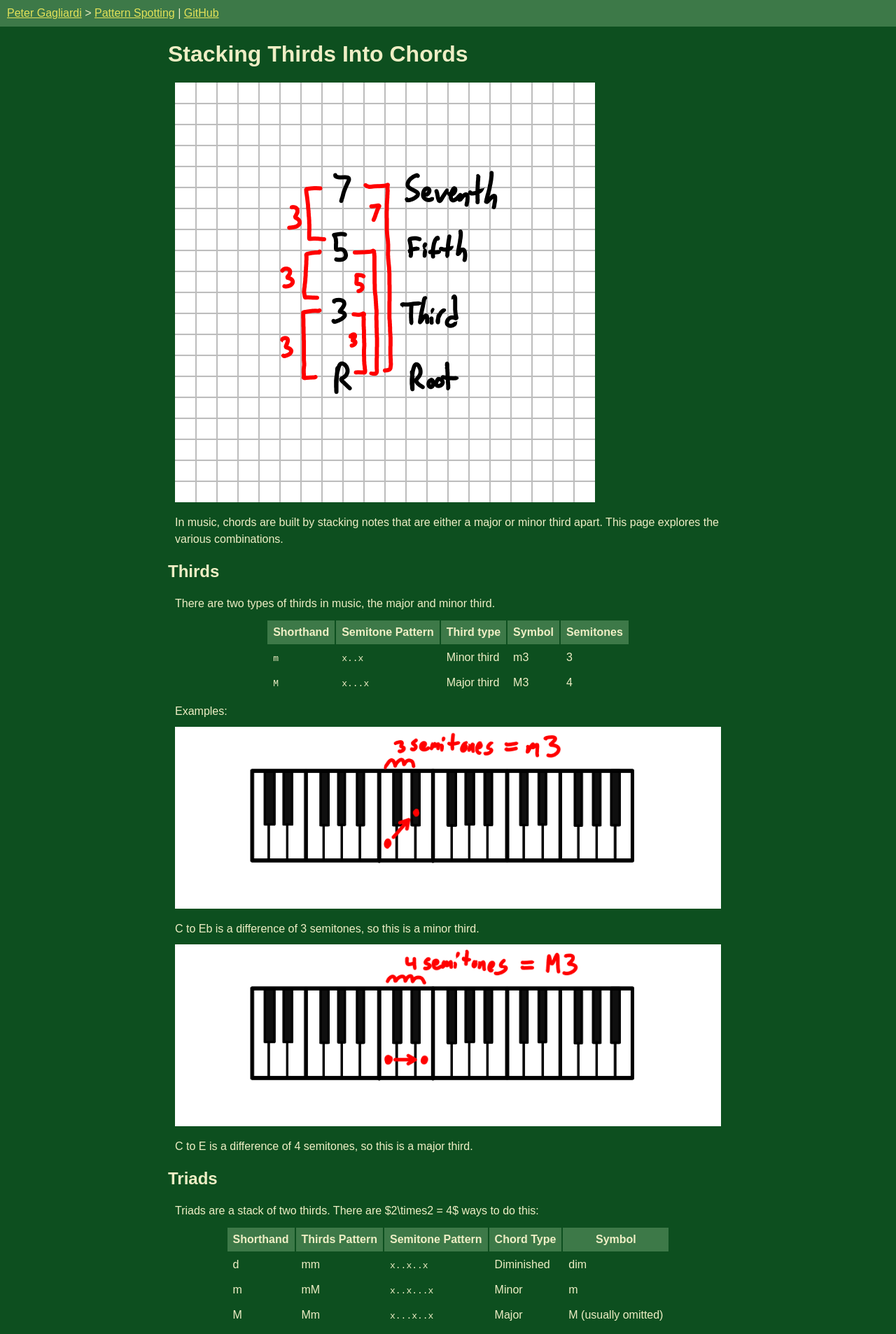
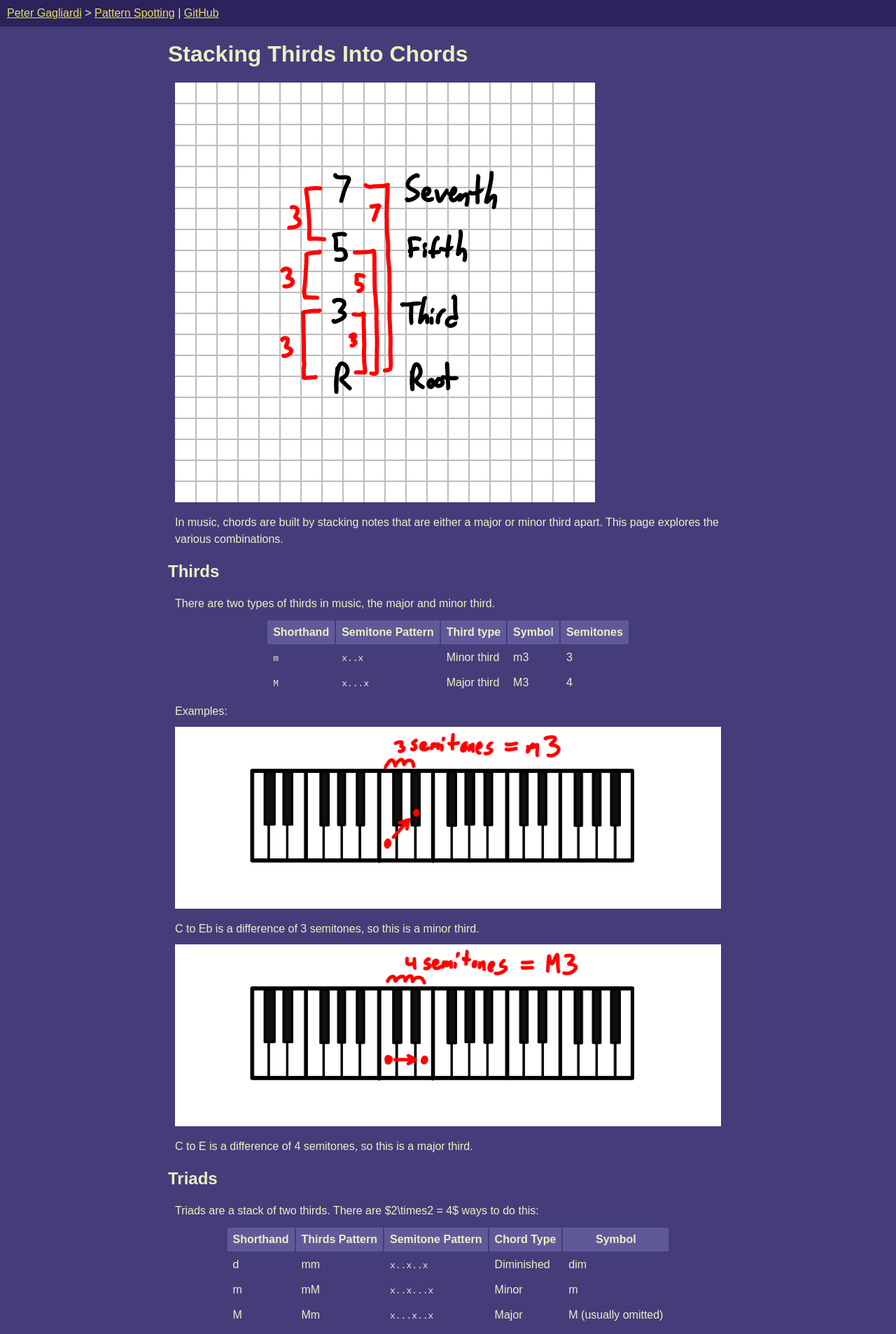
Before and after one commit to ptrgags/pattern-spotting, a Jekyll site: the page built from patterns/stacking-thirds.md, in a window 1280 px wide. Shown: the top 1907 px of the page at 70% size. Built offline with Jekyll 4.4.1, drawn with Linux system fonts in a browser that asks for light colours; a script that is not in the unit is left out.

Commit message:
Tweak styling so blockquotes stand out

```diff
--- a/assets/css/layout.css
+++ b/assets/css/layout.css
@@ -1,6 +1,7 @@
 :root {
-    --background-dark: #0d4f1f;
-    --background-light: #3d7948;
+    --background-darker: oklch(0.3 0.1 286.82);
+    --background-dark: oklch(0.4 0.1 286.82);
+    --background-light: oklch(0.5 0.1 286.82);
 }
 
 body {
@@ -9,6 +10,11 @@
     font-family: sans-serif;
     background-color: var(--background-dark);
     color: #eeeec5;
+}
+
+blockquote {
+    background-color: var(--background-darker);
+    border-left: 4px solid #e2e259
 }
 
 p {
@@ -21,7 +27,7 @@
 }
 
 nav {
-    background-color: var(--background-light);
+    background-color: var(--background-darker);
     padding: 10px;
 }
 
```
